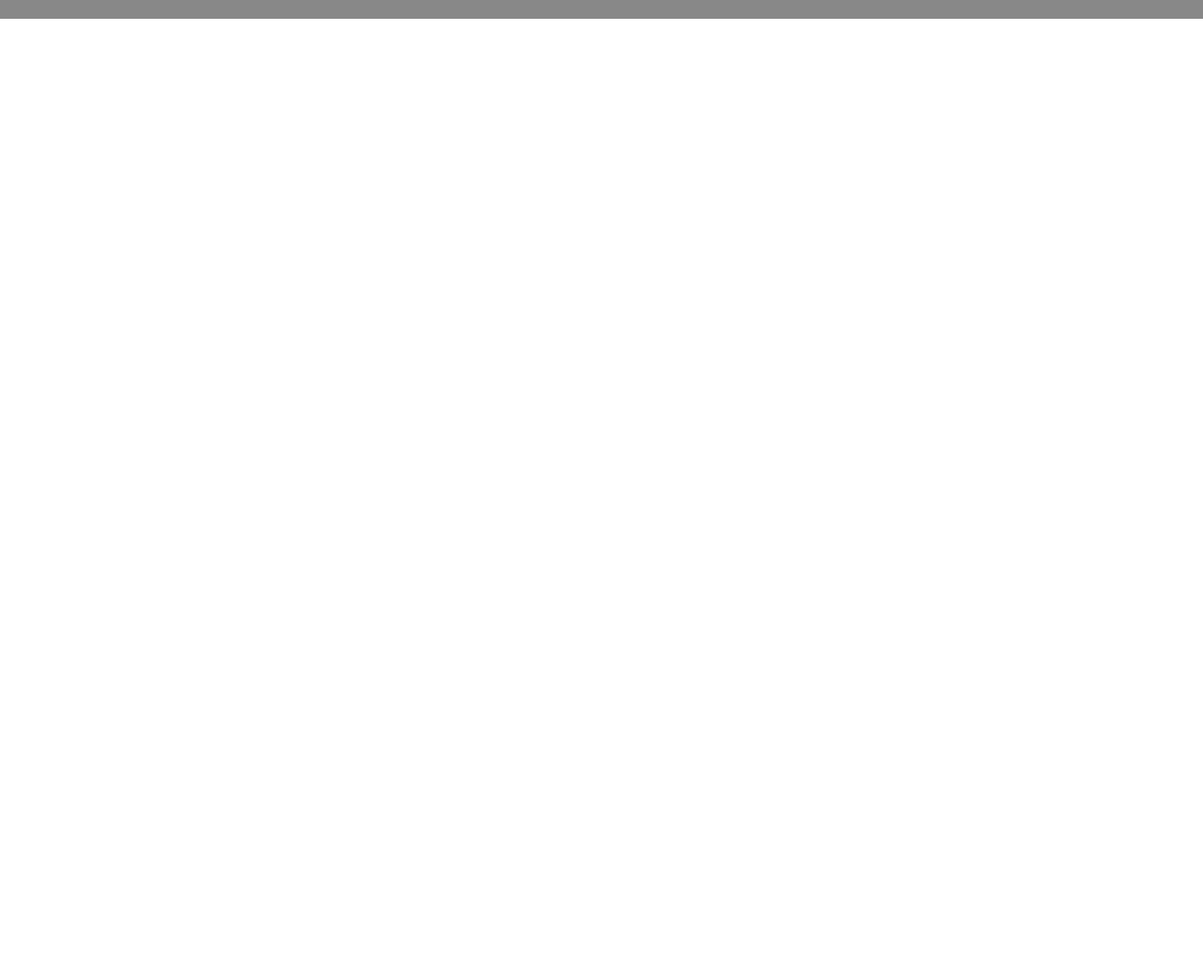
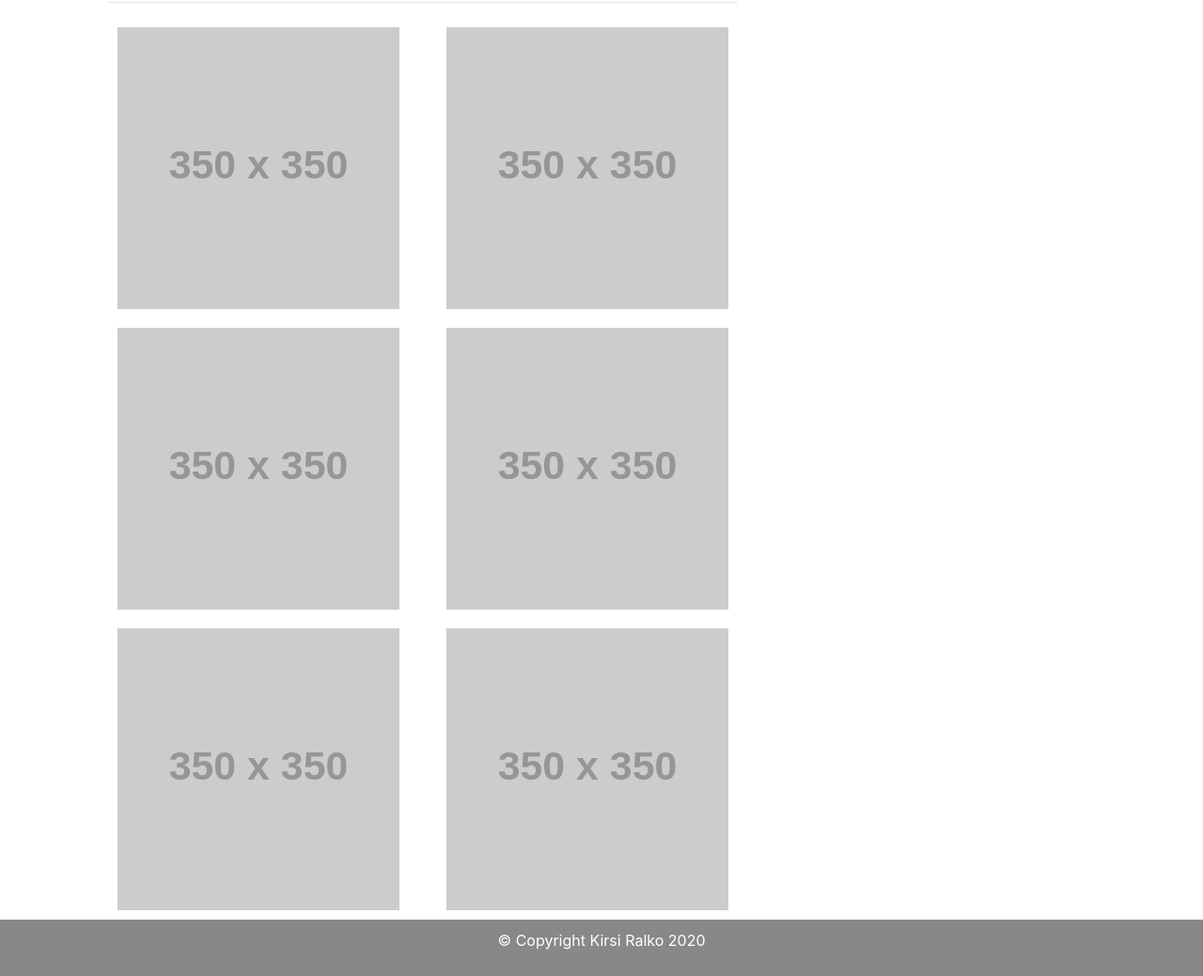
Before and after one commit to kirsralk/CarletonHomework2, a plain HTML site: page portfolio.html in a window 1280 px wide. Shown: the part 148-1187 px from the top of the page at 94% size. Before the commit the page ends 800 px from the top, so only its background shows below. Drawn offline with nearby package versions, Linux system fonts and the light colour scheme; placeholder pictures from the web are drawn by us.

Commit message:
Final commit to deploy functional website

```diff
--- a/assets/css/styles.css
+++ b/assets/css/styles.css
@@ -83,3 +83,9 @@ td {
 .submit-btn:hover {
     opacity: 0.6;
 }
+
+  /* PORTFOLIO PAGE */
+
+.portfolio-pic {
+    padding: 10px;
+}
--- a/portfolio.html
+++ b/portfolio.html
@@ -48,10 +48,43 @@
     </nav>
     <!-- End of navbar -->
 
-<p>CONTENT PLACEHOLDER</p>
-<br />
-<br />
-<br />
+    <!-- Start of container -->
+    <div class="container">
+        <main class="row">
+            <div class="col-md-8">
+                <article class="block">
+                    <h1>Portfolio</h1>
+                    <hr />
+                    <div class="row">
+                        <div class="col-sm-6 col-md-12 col-lg-6">
+                            <img class="img-fluid portfolio-pic" src="https://via.placeholder.com/350x350" alt="">
+                        </div>
+                        <div class="col-sm-6 col-md-12 col-lg-6">
+                            <img class="img-fluid portfolio-pic" src="https://via.placeholder.com/350x350" alt="">
+                        </div>
+                    </div>
+                    <div class="row">
+                        <div class="col-sm-6 col-md-12 col-lg-6">
+                            <img class="img-fluid portfolio-pic" src="https://via.placeholder.com/350x350" alt="">
+                        </div>
+                        <div class="col-sm-6 col-md-12 col-lg-6">
+                            <img class="img-fluid portfolio-pic" src="https://via.placeholder.com/350x350" alt="">
+                        </div>
+                    </div>
+                    <div class="row">
+                        <div class="col-sm-6 col-md-12 col-lg-6">
+                            <img class="img-fluid portfolio-pic" src="https://via.placeholder.com/350x350" alt="">
+                        </div>
+                        <div class="col-sm-6 col-md-12 col-lg-6">
+                            <img class="img-fluid portfolio-pic" src="https://via.placeholder.com/350x350" alt="">
+                        </div>
+                    </div>
+                </article>
+            </div>
+        </main>
+    </div>
+    <!-- End of container -->
+
     <!-- Start of footer -->
     <footer class="footer">
         <p class="footer-text">
```
Also changed, not shown: contact.html (+7 -5 lines), index.html (+4 -2 lines). Lines whose indentation alone changed are shown as unchanged.
